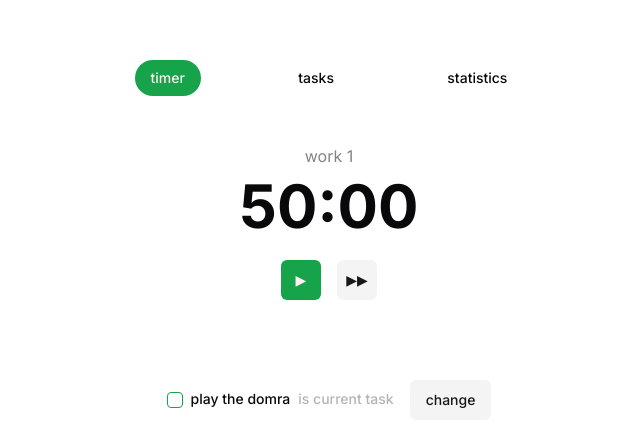
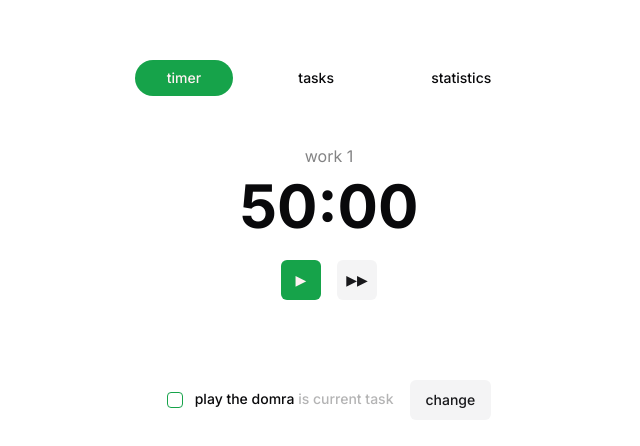
Before and after one commit to sinskiy/strou, a Next.js app: page / in a window 1280 px wide. Shown: the part 136-582 px from the top of the page, without its empty margins (311-951 px from the left). Built offline with nearby package versions, Linux system fonts and the light colour scheme.

Commit message:
change spacing for current task and navLink

```diff
--- a/app/page.tsx
+++ b/app/page.tsx
@@ -18,9 +18,11 @@ export default function Timer() {
         </div>
       </div>
       <div className="card flex items-center gap-4">
-        <Label className="flex gap-2">
+        <Label className="flex gap-3">
           <Checkbox />
-          play the domra <span className="opacity-30">is current task</span>
+          <p>
+            play the domra <span className="opacity-30">is current task</span>
+          </p>
         </Label>
         <Button variant="secondary">change</Button>
       </div>
--- a/components/ui/navLink.tsx
+++ b/components/ui/navLink.tsx
@@ -14,7 +14,7 @@ export default function NavLink({
   return (
     <Link
       className={twMerge(
-        "font-medium text-sm px-4 py-2 rounded-full transition-colorsAndTransform active:scale-95",
+        "font-medium text-sm px-8 py-2 rounded-full transition-colorsAndTransform active:scale-95",
         active
           ? "bg-primary text-primary-foreground hover:bg-primary/90"
           : "hover:bg-white/10",
```
